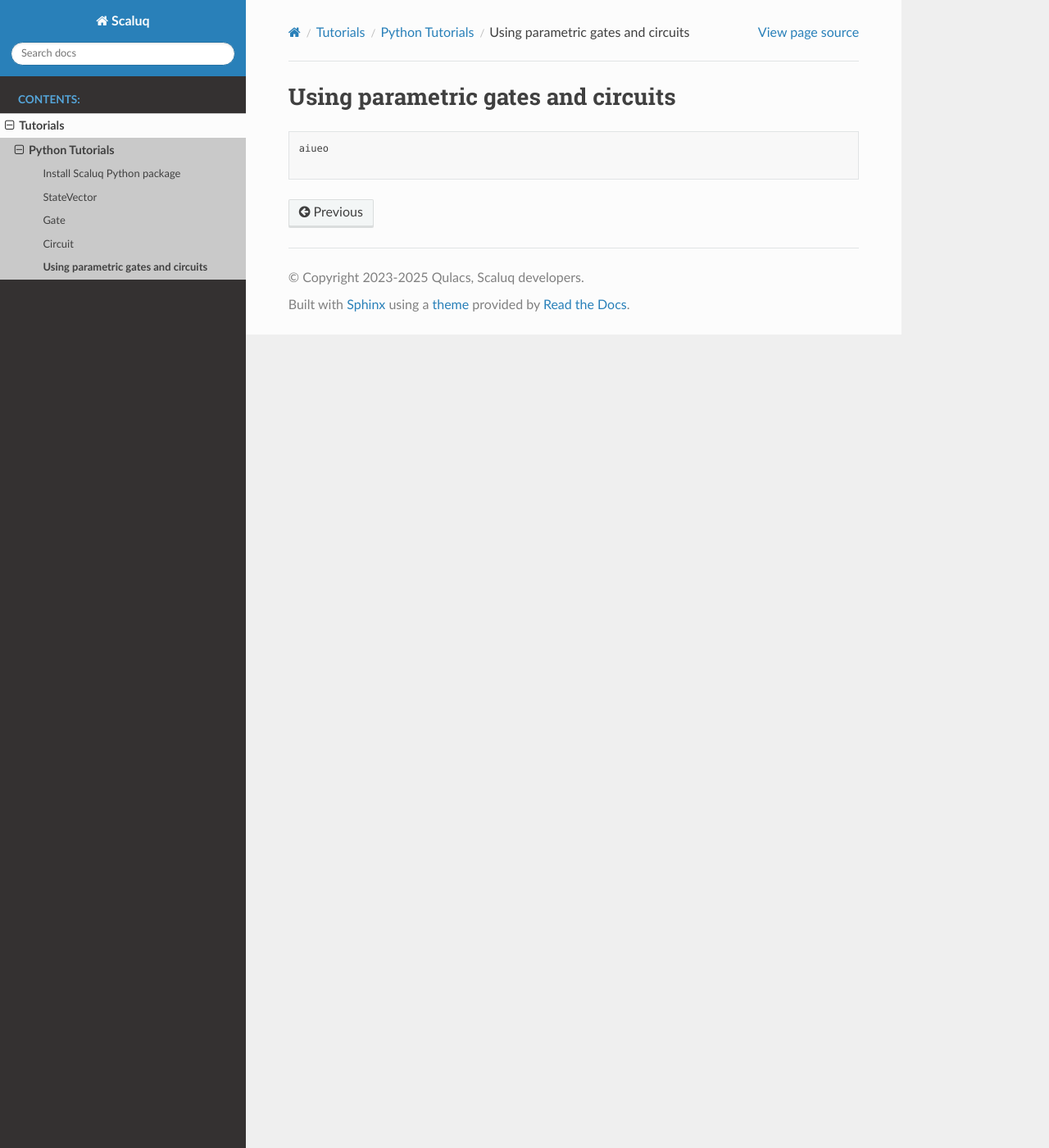
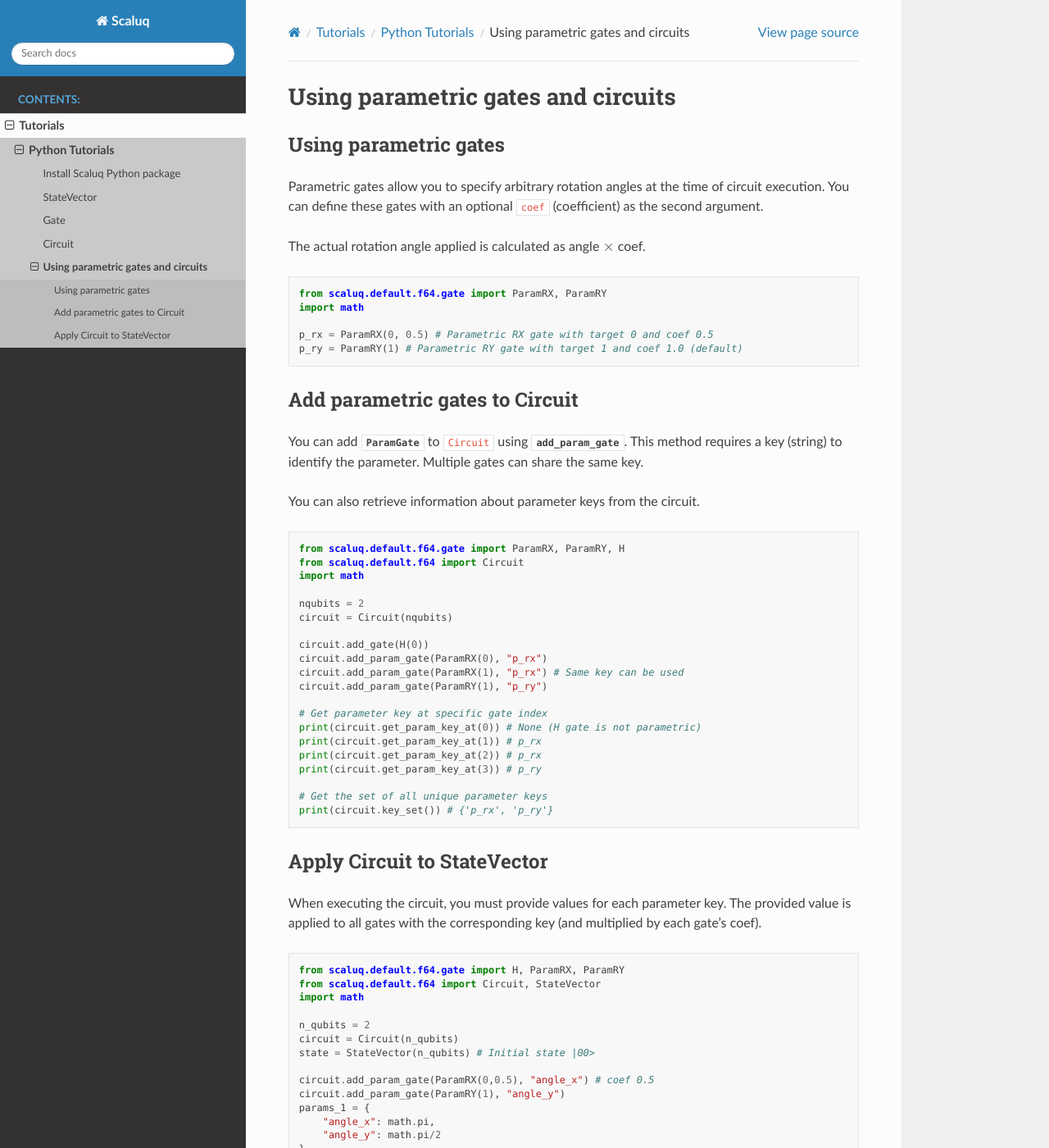
Before and after one commit to qulacs/scaluq, a Sphinx documentation site: the page built from doc/source/tutorials/python/param.md, in a window 1280 px wide and 1400 px high. Shown: the whole window at 82% size. Built offline with Sphinx 7.4.7 and the Read the Docs theme 3.1.0, drawn with Linux system fonts in a browser that asks for light colours; some of the changed text lies outside the part shown.

Commit message:
param gate tutorial

````diff
--- a/doc/source/tutorials/python/param.md
+++ b/doc/source/tutorials/python/param.md
@@ -1,6 +1,74 @@
 # Using parametric gates and circuits
 
-```
-aiueo
+## Using parametric gates
+Parametric gates allow you to specify arbitrary rotation angles at the time of circuit execution. You can define these gates with an optional `coef` (coefficient) as the second argument.
+
+The actual rotation angle applied is calculated as angle $\times$ coef.
 
 ```
+from scaluq.default.f64.gate import ParamRX, ParamRY
+import math
+
+p_rx = ParamRX(0, 0.5) # Parametric RX gate with target 0 and coef 0.5
+p_ry = ParamRY(1) # Parametric RY gate with target 1 and coef 1.0 (default)
+```
+
+## Add parametric gates to Circuit
+You can add {class}`ParamGate` to `Circuit` using {func}`add_param_gate <scaluq.default.f64.Circuit.add_param_gate>`. This method requires a key (string) to identify the parameter. Multiple gates can share the same key.
+
+You can also retrieve information about parameter keys from the circuit.
+```
+from scaluq.default.f64.gate import ParamRX, ParamRY, H
+from scaluq.default.f64 import Circuit
+import math
+
+nqubits = 2
+circuit = Circuit(nqubits)
+
+circuit.add_gate(H(0))
+circuit.add_param_gate(ParamRX(0), "p_rx")
+circuit.add_param_gate(ParamRX(1), "p_rx") # Same key can be used
+circuit.add_param_gate(ParamRY(1), "p_ry")
+
+# Get parameter key at specific gate index
+print(circuit.get_param_key_at(0)) # None (H gate is not parametric)
+print(circuit.get_param_key_at(1)) # p_rx
+print(circuit.get_param_key_at(2)) # p_rx
+print(circuit.get_param_key_at(3)) # p_ry
+
+# Get the set of all unique parameter keys
+print(circuit.key_set()) # {'p_rx', 'p_ry'}
+```
+
+## Apply Circuit to StateVector
+When executing the circuit, you must provide values for each parameter key. The provided value is applied to all gates with the corresponding key (and multiplied by each gate's coef).
+
+```
+from scaluq.default.f64.gate import H, ParamRX, ParamRY
+from scaluq.default.f64 import Circuit, StateVector
+import math
+
+n_qubits = 2
+circuit = Circuit(n_qubits)
+state = StateVector(n_qubits) # Initial state |00>
+
+circuit.add_param_gate(ParamRX(0,0.5), "angle_x") # coef 0.5
+circuit.add_param_gate(ParamRY(1), "angle_y")
+params_1 = {
+    "angle_x": math.pi,
+    "angle_y": math.pi/2
+}
+
+#method 1: using a parameter dictionary
+circuit.update_quantum_state(state, params_1)
+print(state.get_amplitudes())
+
+#method 2: using keyword arguments
+state2 = StateVector(n_qubits)
+circuit.update_quantum_state(state2, angle_x = math.pi, angle_y = math.pi/2)
+print(state2.get_amplitudes())
+```
+```
+[(0.5000000000000001+0j), -0.5j, (0.5+0j), -0.4999999999999999j]
+[(0.5000000000000001+0j), -0.5j, (0.5+0j), -0.4999999999999999j]
+```
````
